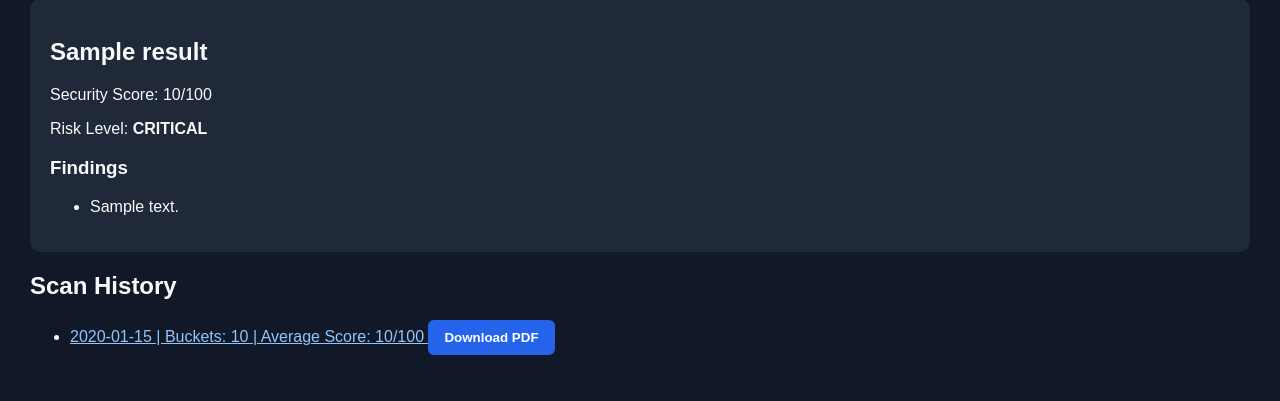
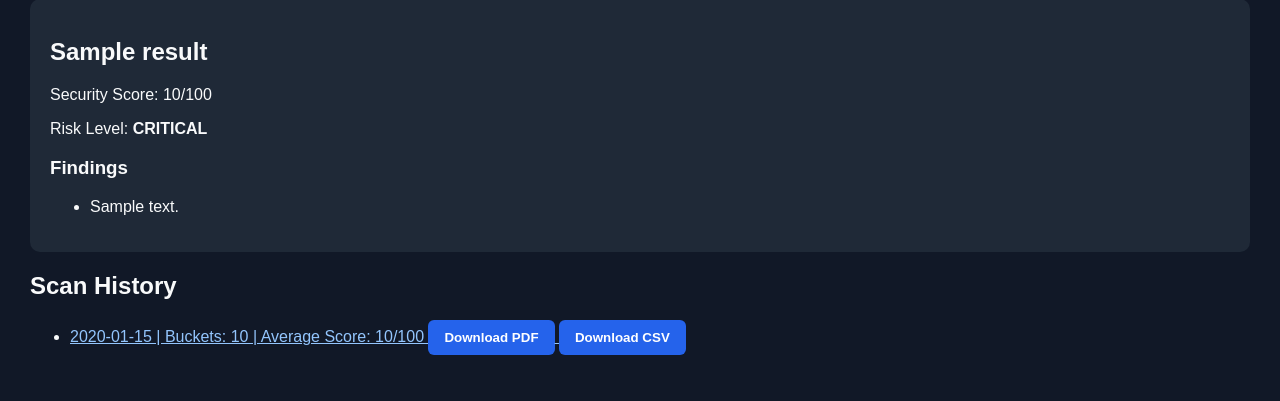
Before and after one commit to OloaneShark/cloudguard, a Flask app: page / in a window 1280 px wide. Shown: the part 1885-2286 px from the top of the page. Run offline with Flask 3, Linux system fonts and the light colour scheme; tables that the repository leaves empty hold one stand-in row (values such as "Sample post").

Commit message:
Add CSV export for scan findings

```diff
--- a/app.py
+++ b/app.py
@@ -4,7 +4,7 @@ Added CloudTrail security validation and remediation checks on  June 20, 2026 at
 Deployed CloudGuard to AWS EC2 with Docker and PostgreSQL on June 21, 2026 at 5:19 pm est
 """
 
-from io import BytesIO
+from io import BytesIO, StringIO
 from reportlab.platypus import SimpleDocTemplate, Paragraph, Spacer
 from reportlab.lib.styles import getSampleStyleSheet
 from dotenv import load_dotenv
@@ -14,6 +14,7 @@ from scanner import list_s3_buckets
 from email.message import EmailMessage
 from apscheduler.schedulers.background import BackgroundScheduler
 from scanner import list_s3_buckets
+import csv
 import json
 import os
 import glob
@@ -530,6 +531,46 @@ def download_report(scan_id):
     )
 
 
+@app.route("/download-csv/<int:scan_id>")
+def download_csv(scan_id):
+    selected_scan = Scan.query.get_or_404(scan_id)
+
+    output = StringIO()
+    writer = csv.writer(output)
+
+    writer.writerow(["scan Time", "Scope", "Resource", "Severity", "Message", "Recommendation"])
+
+    for finding in selected_scan.account_findings:
+        writer.writerow([
+            selected_scan.scan_time,
+            "Account",
+            "AWS Acocunt",
+            finding.severity,
+            finding.message,
+            finding.recommendation or ""
+        ])
+
+    for bucket in selected_scan.bucket_results:
+        for finding in bucket.findings:
+            writer.writerow([
+                selected_scan.scan_time,
+                "S3 Bucket",
+                bucket.bucket_name,
+                finding.severity,
+                finding.message,
+                finding.recommendation  or ""
+            ])
+
+    output.seek(0)
+
+    return send_file(
+        BytesIO(output.getvalue().encode("utf-8")),
+        as_attachment=True,
+        download_name=f"cloudguard_findings_{selected_scan.scan_time}.csv",
+        mimetype="text/csv"
+    )
+
+
 with app.app_context():
     db.create_all()
 
--- a/templates/dashboard.html
+++ b/templates/dashboard.html
@@ -212,6 +212,9 @@
                 <a href="/download-report/{{ scan.id }}">
                     <button>Download PDF</button>
                 </a>
+                <a href="/download-csv/{{ scan.id }}">
+                    <button>Download CSV</button>
+                </a>
             </li>
         {% endfor %}
     </ul>
```
